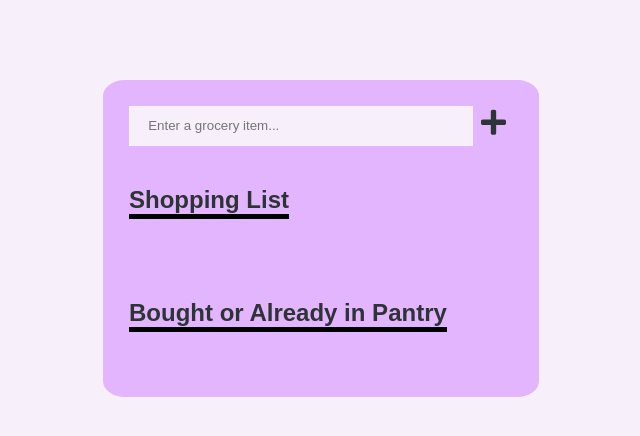
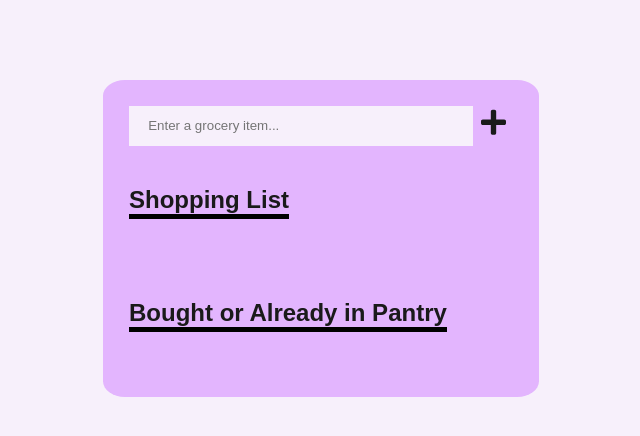
Before and after one commit to bitrat/Shopping-List-App, a plain HTML site: page index.html in a window 1280 px wide. Shown: the whole page, without its empty margins (319-959 px from the left). Drawn offline with Linux system fonts and the light colour scheme.

Commit message:
change colours in the app again

```diff
--- a/shopping-list-app.css
+++ b/shopping-list-app.css
@@ -1,16 +1,16 @@
 /* variables */
 
 :root {
-    --font-color: #2d3436;
+    --font-color: #1A1A1A;
     --body-bg-color: #F7F0FB;
     --container-bg-color: #E3B5FE;
     --shopping-bg-color: #D289FE;
     --bought-bg-color: #A9A0FE;
-    --svg-normal-color: #2d3436;
-    --svg-hover-color: #AC3FFF;
-    --svg-bought-color: #AC3FFF;
-    --svg-remove-color: #fb3c3d;
-    --svg-remove-hover-color: #9c0809;
+    --svg-normal-color: #1A1A1A;
+    --svg-hover-color: #7600D1;
+    --svg-bought-color: #7600D1;
+    --svg-remove-color: #770303;
+    --svg-remove-hover-color: #DA4E4E;
 }
 
 * {
```
